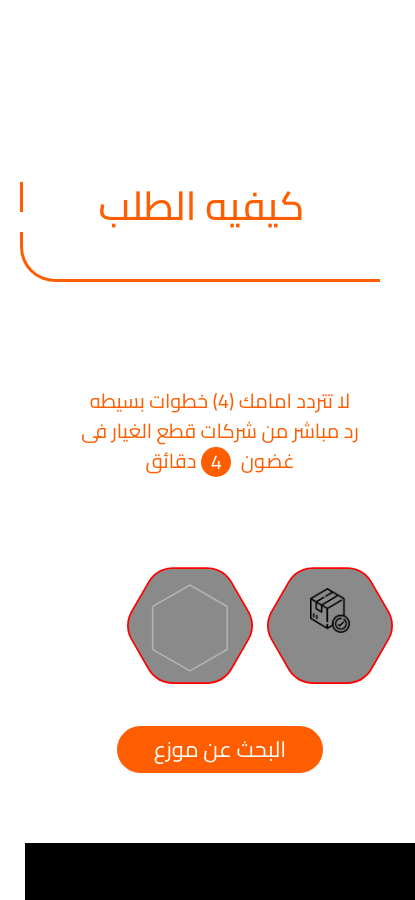
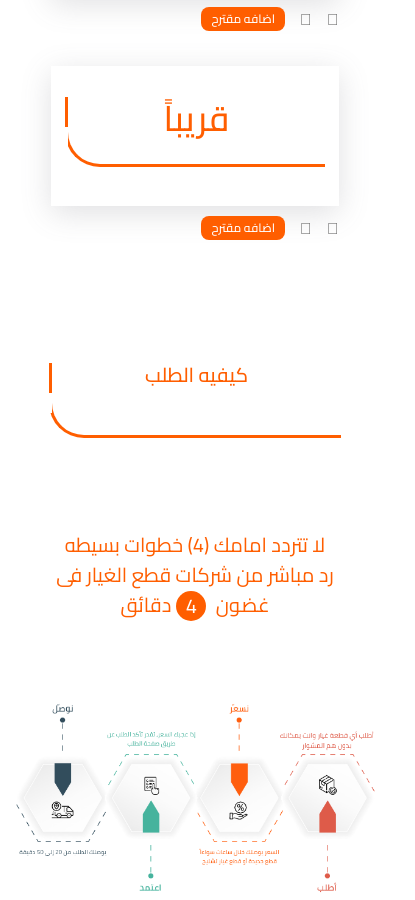
Before and after one commit to mahmoudramadan100/task-7, a plain HTML site: page index.html in a window 390 px wide. Shown: the part 1100-2000 px from the top of the page, 415 px wide, since content can reach past the window. Drawn offline with Linux system fonts and the light colour scheme; a web font is replaced by a local one.

Commit message:
done-Responsive

```diff
--- a/css/main.scss
+++ b/css/main.scss
@@ -41,24 +41,35 @@
         .text {
             text-align: center;
             width: calc(100% - 250px);
+            height: 100%;
+            display: flex;
+            align-items: center;
             h3 {
                 text-align: center;
                 color: $main-color;
                 font-weight: 700;
                 font-size: 15px;
-                border-bottom: 0;
+                margin-bottom: 0;
                 @include breakpoints(xs) {
-                    font-size: 13px;
+                    font-size: 11px;
                 }
+            }
+            @include breakpoints(xs){
+                width: calc(100% - 160px);
             }
         }
         .link {
             color: $black-color;
-            font-size: 14px;
+            height: 100%;
+            display: flex;
+            align-items: center;
             a {
                 color: $black-color;
                 font-size: 14px;
                 padding: 0 5px;
+                @include breakpoints(xs) {
+                    font-size: 11px;
+                }
             }
             .active {
                 color: $main-color;
@@ -111,6 +122,9 @@
                     height: 100%;
                     display: flex;
                     align-items: center;
+                    @include breakpoints(large) {
+                        padding: 0 30px;
+                    }
                     @include breakpoints(md) {
                         padding: 0px 10px;
                     }
@@ -378,6 +392,10 @@ body.open {
                 margin: 0 auto;
                 line-height: 1.5;
                 font-weight: 700;
+                @include breakpoints(xs) {
+                    width: 100%;
+                    font-size: 22px;
+                }
             }
             .choose {
                 padding-right: 50px;
@@ -410,6 +428,12 @@ body.open {
                         &:hover {
                             color: $main-color-alt;
                         }
+                        @include breakpoints(sm) {
+                            font-size: 20px;
+                        }
+                        @include breakpoints(xs) {
+                            font-size: 20px;
+                        }
                     }
                     span {
                         text-align: center;
@@ -431,7 +455,7 @@ body.open {
             }
             @include breakpoints(xs) {
                 width: 100%;
-                padding: 50px 0;
+                padding: 40px 0;
                 text-align: center;
             }
         }
@@ -466,7 +490,7 @@ body.open {
     .container {
         display: flex;
         justify-content: space-between;
-        gap: 15px;
+        gap: 25px;
         .soon {
             width: 100%;
             text-align: center;
@@ -502,6 +526,9 @@ body.open {
                     background-color: $main-color-alt;
                 }
             }
+            @include breakpoints(xs){
+                width: 80%;
+            }
         }
         .box {
             width: 100%;
@@ -529,7 +556,18 @@ body.open {
                     background: #fff;
                     height: 20px;
                 }
+                @include breakpoints(xs) {
+                   font-size: 35px;
+                 }
             }
+            @include breakpoints(xs) {
+               height: 140px;
+               width: 80%;
+               margin: 0 auto;
+            }
+        }
+        @include breakpoints(xs) {
+            flex-direction: column;
         }
     }
 }
@@ -543,7 +581,7 @@ body.open {
         justify-content: center;
         .box {
             width: 400px;
-            height: 200px;
+            height: 170px;
             margin: 0 auto;
             text-align: center;
             background: transparent;
@@ -568,6 +606,22 @@ body.open {
                     background: #fff;
                     height: 20px;
                 }
+                @include breakpoints(sm){
+                    font-size: 20px;
+                }
+                @include breakpoints(xs){
+                    font-size: 20px;
+                }
+            }
+            @include breakpoints(sm) {
+                width: 90%;
+                height: 150px;
+                font-size: 15px;
+            }
+            @include breakpoints(xs) {
+                width: 90%;
+                height: 150px;
+                font-size: 15px;
             }
         }
         p {
@@ -599,40 +653,15 @@ body.open {
             }
         }
         .draw {
-            margin: 30px 0;
+            margin: 30px 0 60px;
             display: flex;
-            .shape {
-                background: #f8f8f8;
-                width: 140px;
-                height: 140px;
-                position: relative;
-                background: red;
-                box-sizing: border-box;
-                -webkit-clip-path: polygon(92.32051% 40%, 93.79385% 43.1596%, 94.69616% 46.52704%, 95% 50%, 94.69616% 53.47296%, 93.79385% 56.8404%, 92.32051% 60%, 79.82051% 81.65064%, 77.82089% 84.50639%, 75.35575% 86.97152%, 72.5% 88.97114%, 69.3404% 90.44449%, 65.97296% 91.34679%, 62.5% 91.65064%, 37.5% 91.65064%, 34.02704% 91.34679%, 30.6596% 90.44449%, 27.5% 88.97114%, 24.64425% 86.97152%, 22.17911% 84.50639%, 20.17949% 81.65064%, 7.67949% 60%, 6.20615% 56.8404%, 5.30384% 53.47296%, 5% 50%, 5.30384% 46.52704%, 6.20615% 43.1596%, 7.67949% 40%, 20.17949% 18.34936%, 22.17911% 15.49361%, 24.64425% 13.02848%, 27.5% 11.02886%, 30.6596% 9.55551%, 34.02704% 8.65321%, 37.5% 8.34936%, 62.5% 8.34936%, 65.97296% 8.65321%, 69.3404% 9.55551%, 72.5% 11.02886%, 75.35575% 13.02848%, 77.82089% 15.49361%, 79.82051% 18.34936%);
-                clip-path: polygon(92.32051% 40%, 93.79385% 43.1596%, 94.69616% 46.52704%, 95% 50%, 94.69616% 53.47296%, 93.79385% 56.8404%, 92.32051% 60%, 79.82051% 81.65064%, 77.82089% 84.50639%, 75.35575% 86.97152%, 72.5% 88.97114%, 69.3404% 90.44449%, 65.97296% 91.34679%, 62.5% 91.65064%, 37.5% 91.65064%, 34.02704% 91.34679%, 30.6596% 90.44449%, 27.5% 88.97114%, 24.64425% 86.97152%, 22.17911% 84.50639%, 20.17949% 81.65064%, 7.67949% 60%, 6.20615% 56.8404%, 5.30384% 53.47296%, 5% 50%, 5.30384% 46.52704%, 6.20615% 43.1596%, 7.67949% 40%, 20.17949% 18.34936%, 22.17911% 15.49361%, 24.64425% 13.02848%, 27.5% 11.02886%, 30.6596% 9.55551%, 34.02704% 8.65321%, 37.5% 8.34936%, 62.5% 8.34936%, 65.97296% 8.65321%, 69.3404% 9.55551%, 72.5% 11.02886%, 75.35575% 13.02848%, 77.82089% 15.49361%, 79.82051% 18.34936%);
-                @include vendor-prefix(box-shadow, rgba(100, 100, 111, 0.2) 0 7px 29px 0);
-                .one {
-                    width: 136px;
-                    height: 136px;
-                    position: absolute;
-                    left: 2px;
-                    top: 2px;
-                    background-color: #8a8a8a;
-                    -webkit-clip-path: polygon(92.32051% 40%, 93.79385% 43.1596%, 94.69616% 46.52704%, 95% 50%, 94.69616% 53.47296%, 93.79385% 56.8404%, 92.32051% 60%, 79.82051% 81.65064%, 77.82089% 84.50639%, 75.35575% 86.97152%, 72.5% 88.97114%, 69.3404% 90.44449%, 65.97296% 91.34679%, 62.5% 91.65064%, 37.5% 91.65064%, 34.02704% 91.34679%, 30.6596% 90.44449%, 27.5% 88.97114%, 24.64425% 86.97152%, 22.17911% 84.50639%, 20.17949% 81.65064%, 7.67949% 60%, 6.20615% 56.8404%, 5.30384% 53.47296%, 5% 50%, 5.30384% 46.52704%, 6.20615% 43.1596%, 7.67949% 40%, 20.17949% 18.34936%, 22.17911% 15.49361%, 24.64425% 13.02848%, 27.5% 11.02886%, 30.6596% 9.55551%, 34.02704% 8.65321%, 37.5% 8.34936%, 62.5% 8.34936%, 65.97296% 8.65321%, 69.3404% 9.55551%, 72.5% 11.02886%, 75.35575% 13.02848%, 77.82089% 15.49361%, 79.82051% 18.34936%);
-                    clip-path: polygon(92.32051% 40%, 93.79385% 43.1596%, 94.69616% 46.52704%, 95% 50%, 94.69616% 53.47296%, 93.79385% 56.8404%, 92.32051% 60%, 79.82051% 81.65064%, 77.82089% 84.50639%, 75.35575% 86.97152%, 72.5% 88.97114%, 69.3404% 90.44449%, 65.97296% 91.34679%, 62.5% 91.65064%, 37.5% 91.65064%, 34.02704% 91.34679%, 30.6596% 90.44449%, 27.5% 88.97114%, 24.64425% 86.97152%, 22.17911% 84.50639%, 20.17949% 81.65064%, 7.67949% 60%, 6.20615% 56.8404%, 5.30384% 53.47296%, 5% 50%, 5.30384% 46.52704%, 6.20615% 43.1596%, 7.67949% 40%, 20.17949% 18.34936%, 22.17911% 15.49361%, 24.64425% 13.02848%, 27.5% 11.02886%, 30.6596% 9.55551%, 34.02704% 8.65321%, 37.5% 8.34936%, 62.5% 8.34936%, 65.97296% 8.65321%, 69.3404% 9.55551%, 72.5% 11.02886%, 75.35575% 13.02848%, 77.82089% 15.49361%, 79.82051% 18.34936%);
-                    img {
-                        width: 45px;
-                        height: 45px;
-                        object-fit: contain;
-                        margin: 0 auto;
-                        text-align: center;
-                        position: absolute;
-                        left: 0;
-                        right: 0;
-                        top: 30px;
-                    }
-                }
-            }
+           max-width: 100%;
+           max-height: 100%;
+           img {
+            width: 100%;
+            height: 100%;
+            object-fit: contain;
+           }
         }
         .btn {
             background-color: $main-color;
@@ -641,7 +670,7 @@ body.open {
             padding: 5px 35px;
             font-size: 22px;
             text-align: center;
-            margin: 0 auto;
+            margin: 0 auto 20px;
             display: block;
             border-radius: 50px;
             @include vendor-prefix(transition, all 0.4s);
@@ -651,7 +680,21 @@ body.open {
                 background: $main-color-alt;
                 color: $white-color;
             }
+            @include breakpoints(sm){
+                padding: 3px 24px;
+                font-size: 16px;
+            }
+            @include breakpoints(xs){
+                padding: 2px 24px;
+                font-size: 14px;
+            }
         }
+    }
+    @include breakpoints(xs) {
+        padding: 10px 0;
+    }
+    @include breakpoints(xs) {
+        padding: 10px 0;
     }
 }
 // End Order
@@ -688,6 +731,12 @@ body.open {
                     }
                 }
             }
+        }
+        @include breakpoints(sm) {
+            gap: 10px;
+        }
+        @include breakpoints(xs) {
+            gap: 10px;
         }
     }
     .social {
@@ -726,6 +775,12 @@ body.open {
         font-weight: 500;
         text-align: center;
         margin-top: 15px;
+        @include vendor-prefix(transition, all 0.4s);
+        &:hover {
+            background-color: $main-color-alt;
+            color: $black-color;
+            cursor: pointer;
+        }
         a {
             color: $white-color !important;
             text-align: center;
@@ -784,6 +839,12 @@ body.open {
                 color: $main-color;
             }
         }
+    }
+    @include breakpoints(sm){
+        padding: 30px 0;
+    }
+    @include breakpoints(xs){
+        padding: 30px 0;
     }
 }
 // End footer
@@ -1024,12 +1085,22 @@ body.open {
                 height: 3px;
                 width: 100%;
                 background: #00a651;
+                @include breakpoints(md) {
+                    right: 70px
+                }
+                @include breakpoints(sm) {
+                    right: 70px
+                }
                 @include breakpoints(xs) {
-                    display: none;
+                    right: 45px;
+                    bottom: -22px;
                 }
             }
+            @include breakpoints(sm) {
+                font-size: 11px;
+             }
             @include breakpoints(xs) {
-               font-size: 12px;
+               font-size: 8px;
             }
         }
         .after-none {
@@ -1056,8 +1127,8 @@ body.open {
             height: 90px;
         }
         @include breakpoints(xs) {
-            width: 75px;
-            height: 75px;
+            width: 70px;
+            height: 70px;
         }
        }
        @include breakpoints(md) {
--- a/index.html
+++ b/index.html
@@ -242,7 +242,6 @@
                         اضافه مقترح
                     </a>
                 </div>
-
             </div>
             <div class="soon">
                 <div class="box">
@@ -261,7 +260,6 @@
                         اضافه مقترح
                     </a>
                 </div>
-
             </div>
         </div>
     </div>
@@ -284,112 +282,7 @@
                 دقائق
             </p>
             <div class="draw">
-                <div class="shape shape-one">
-                    <div class="one">
-                        <img src="img/order-shape.png" alt="shape">
-                    </div>
-                </div>
-                <div class="shape shape-one">
-                    <div class="one">
-                        <svg
-   xmlns:dc="http://purl.org/dc/elements/1.1/"
-   xmlns:cc="http://creativecommons.org/ns#"
-   xmlns:rdf="http://www.w3.org/1999/02/22-rdf-syntax-ns#"
-   xmlns:svg="http://www.w3.org/2000/svg"
-   xmlns="http://www.w3.org/2000/svg"
-   xmlns:sodipodi="http://sodipodi.sourceforge.net/DTD/sodipodi-0.dtd"
-   xmlns:inkscape="http://www.inkscape.org/namespaces/inkscape"
-   sodipodi:docname="hexagon-outline.svg"
-   inkscape:version="1.0 (4035a4fb49, 2020-05-01)"
-   version="1.0"
-   viewBox="0 0 256 256"
-   id="svg2">
-  <defs
-     id="defs304" />
-  <sodipodi:namedview
-     inkscape:current-layer="svg2"
-     inkscape:window-maximized="1"
-     inkscape:window-y="-9"
-     inkscape:window-x="-9"
-     inkscape:cy="128"
-     inkscape:cx="128"
-     inkscape:zoom="2.8710938"
-     showgrid="false"
-     id="namedview302"
-     inkscape:window-height="1361"
-     inkscape:window-width="2160"
-     inkscape:pageshadow="2"
-     inkscape:pageopacity="0"
-     guidetolerance="10"
-     gridtolerance="10"
-     objecttolerance="10"
-     borderopacity="1"
-     bordercolor="#666666"
-     pagecolor="#ffffff" />
-  <metadata
-     id="metadata299">
-    <rdf:RDF>
-      <cc:Work>
-        <dc:format>image/svg+xml</dc:format>
-        <dc:type
-           rdf:resource="http://purl.org/dc/dcmitype/StillImage" />
-        <cc:license
-           rdf:resource="http://creativecommons.org/licenses/publicdomain/" />
-        <dc:publisher>
-          <cc:Agent
-             rdf:about="http://openclipart.org/">
-            <dc:title>Openclipart</dc:title>
-          </cc:Agent>
-        </dc:publisher>
-        <dc:title></dc:title>
-        <dc:date>2010-12-08T01:10:16</dc:date>
-        <dc:description>more triangle madness.</dc:description>
-        <dc:source>https://openclipart.org/detail/99799/hexatarget-by-10binary</dc:source>
-        <dc:creator>
-          <cc:Agent>
-            <dc:title>10binary</dc:title>
-          </cc:Agent>
-        </dc:creator>
-        <dc:subject>
-          <rdf:Bag>
-            <rdf:li>black</rdf:li>
-            <rdf:li>hexagon</rdf:li>
-            <rdf:li>target</rdf:li>
-            <rdf:li>triangle</rdf:li>
-            <rdf:li>white</rdf:li>
-          </rdf:Bag>
-        </dc:subject>
-      </cc:Work>
-      <cc:License
-         rdf:about="http://creativecommons.org/licenses/publicdomain/">
-        <cc:permits
-           rdf:resource="http://creativecommons.org/ns#Reproduction" />
-        <cc:permits
-           rdf:resource="http://creativecommons.org/ns#Distribution" />
-        <cc:permits
-           rdf:resource="http://creativecommons.org/ns#DerivativeWorks" />
-      </cc:License>
-    </rdf:RDF>
-  </metadata>
-  <path
-     d="m 197.92817,172.13075 -70.10232,40.47359 -70.102321,-40.4736 0,-80.947185 70.102321,-40.473594 70.10232,40.473595 z"
-     inkscape:randomized="0"
-     inkscape:rounded="0"
-     inkscape:flatsided="true"
-     sodipodi:arg2="1.0471976"
-     sodipodi:arg1="0.52359878"
-     sodipodi:r2="70.102325"
-     sodipodi:r1="80.947189"
-     sodipodi:cy="131.65715"
-     sodipodi:cx="127.82585"
-     sodipodi:sides="6"
-     id="path1425"
-     style="fill:none;stroke:#b3b0b0;stroke-width:3;stroke-miterlimit:4;stroke-dasharray:none"
-     sodipodi:type="star" />
-</svg>
-
-                    </div>
-                </div>
+                <img src="img/order.png" alt="">
             </div>
             <a class="btn">
                 البحث عن موزع
```
Also changed, not shown: css/main.css, 1 other file. Lines whose indentation alone changed are shown as unchanged.
